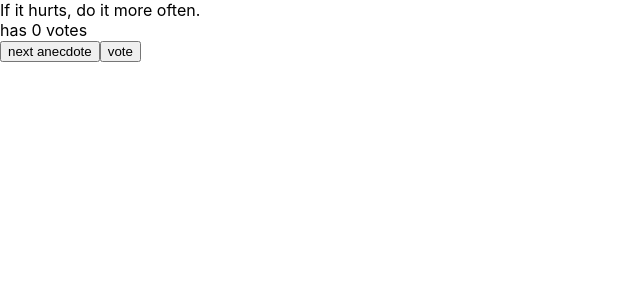
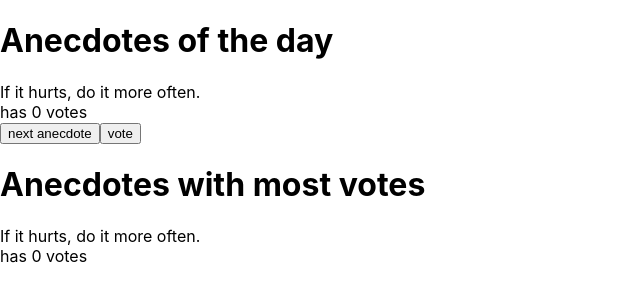
Before and after one commit to UponTheSky/fullstackopen, a React (Create React App) app in the folder projects/part1/: page / in a window 1280 px wide. Shown: the top 302 px of the page, without its empty margins (0-640 px from the left). Built offline with nearby package versions, Linux system fonts and the light colour scheme.

Commit message:
part1: ex.1.14

```diff
--- a/projects/part1/src/App.tsx
+++ b/projects/part1/src/App.tsx
@@ -63,14 +63,36 @@ const App = () => {
     setPoints({...points, [selected]: points[selected] + 1});
   };
 
+  const getHighestVotedItem = () => {
+    let max_selected = 0;
+    let max_value = -1
+    for (const [key, value] of Object.entries(points)) {
+      if (value > max_value) {
+        max_value = value;
+        max_selected = Number(key);
+      }
+    }
+
+    return max_selected;
+  }
+
   return (
     <div>
-      {anecdotes[selected]}
+      <div>
+        <h1>Anecdotes of the day</h1>
+        {anecdotes[selected]}
+        <br />
+        has {points[selected]} votes
+        <br />
+        <Button text="next anecdote" onClickHandler={handleSelectItems} />
+        <Button text="vote" onClickHandler={handleVoteItems} />
+      </div>
+      <div>
+      <h1>Anecdotes with most votes</h1>
+      {anecdotes[getHighestVotedItem()]}
       <br />
-      has {points[selected]} votes
-      <br />
-      <Button text="next anecdote" onClickHandler={handleSelectItems} />
-      <Button text="vote" onClickHandler={handleVoteItems} />
+      has {points[getHighestVotedItem()]} votes
+      </div>
     </div>
   )
 };
```
